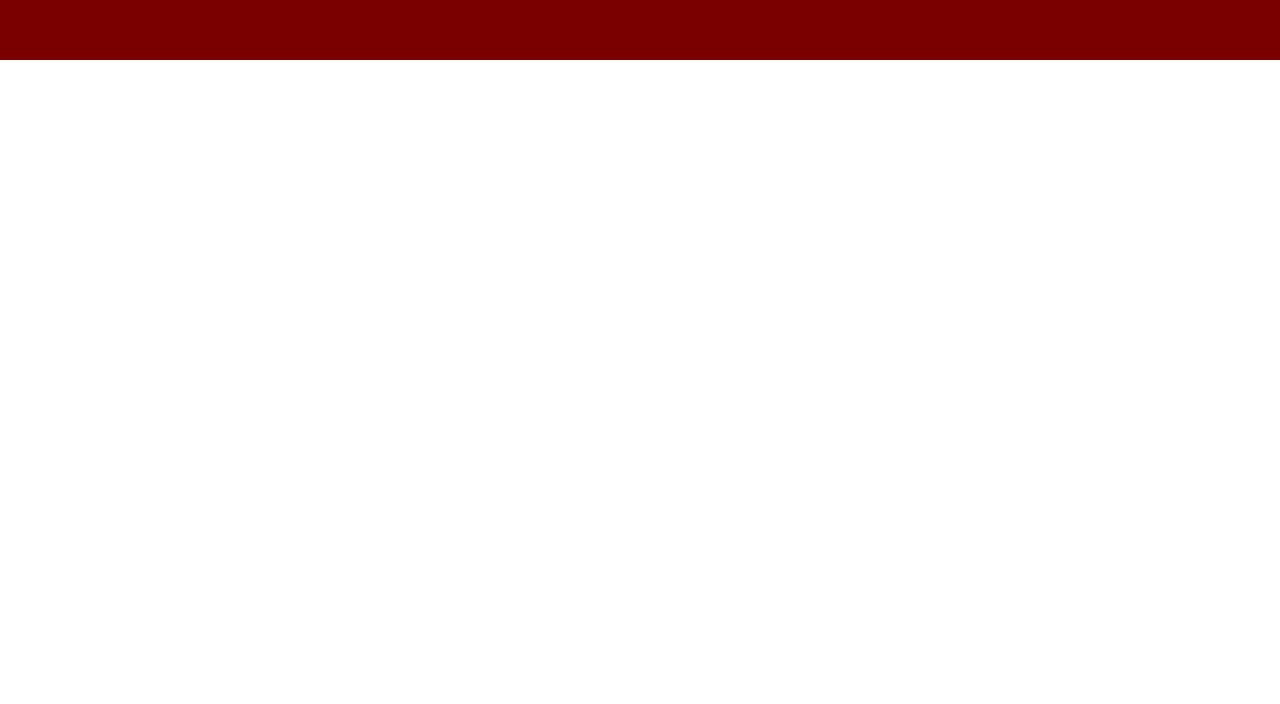
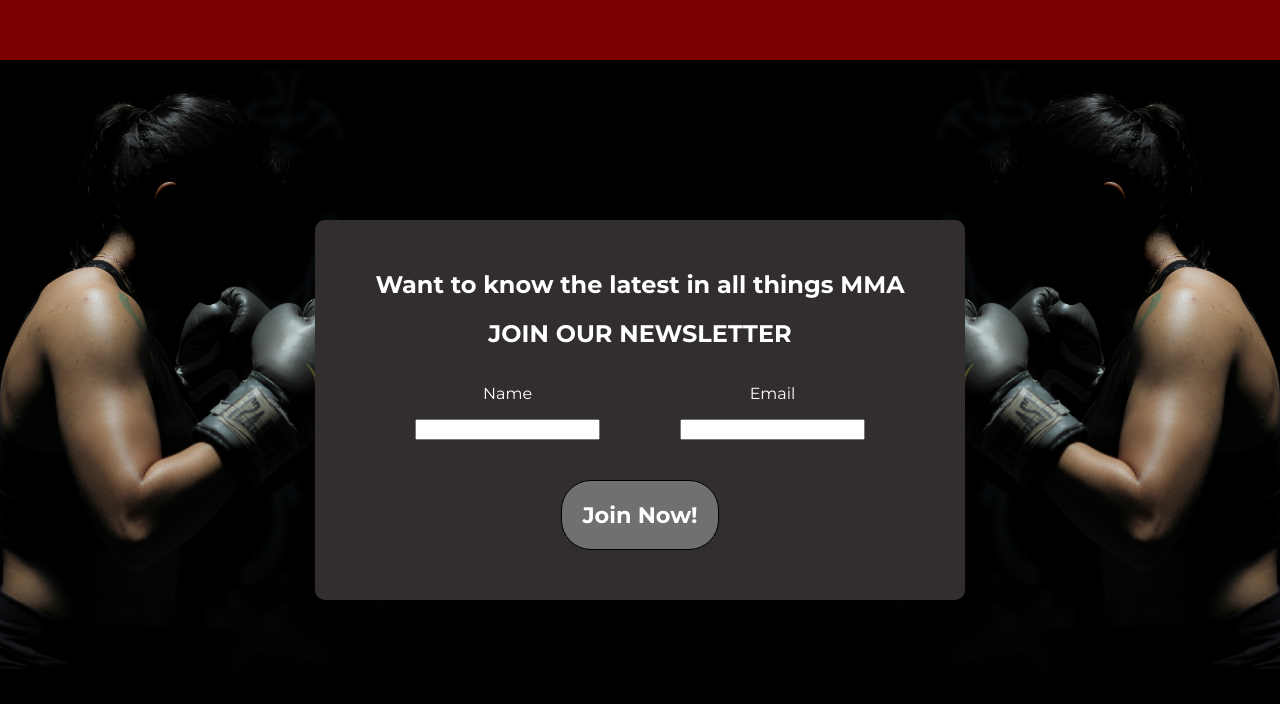
Before and after one commit to SergioGomesHub/Fight-Fitness, a plain HTML site: page index.html in a window 1280 px wide. Shown: the part 1598-2302 px from the top of the page. Before the commit the page ends 1658 px from the top, so only its background shows below. Drawn offline with Linux system fonts and the light colour scheme.

Commit message:
Add Newsletter Section

```diff
--- a/index.html
+++ b/index.html
@@ -88,6 +88,32 @@
     </div>
   </section>
 
+  <section id="newsletter">
+    <img class="boxer-left" src="images/boxer.jpg" alt="boxer-facing-right">
+    <img class="boxer-right" src="images/boxer.jpg" alt="boxer-facing-left">
+
+
+    <div class="news-wrapper">
+      <form class="" action="index.html" method="post">
+        <h1>Want to know the latest in all things MMA</h1>
+        <h2>JOIN OUR NEWSLETTER</h2>
+        <div class="inputs">
+          <div class="input-1">
+            <p>Name</p>
+            <input type="text" name="Name" required>
+          </div>
+          <div class="input-2">
+            <p>Email</p>
+            <input type="email" name="Email" required>
+          </div>
+
+        </div>
+        <button class="news-button" type="button" name="button">Join Now!</button>
+      </form>
+
+    </div>
+  </section>
+
 
 </body>
 <footer>
--- a/main.css
+++ b/main.css
@@ -268,3 +268,65 @@ cite {
     bottom: 130px;
   }
 }
+
+#newsletter {
+  background-color: black;
+  height: 100vh;
+  min-height: 300px;
+  padding-top: 10px;
+}
+
+#newsletter img {
+  width: 400px;
+  z-index: 1;
+  position: absolute;
+}
+
+.boxer-right {
+  right: 0px;
+  transform: scaleX(-1);
+}
+
+.news-wrapper {
+  background-color: #332E2E;
+  position: relative;
+  z-index: 2;
+  width: 60%;
+  max-width: 650px;
+  min-width: 250px;
+  margin: 150px auto;
+  border-radius: 10px;
+  text-align: center;
+  padding: 30px;
+}
+
+.news-button {
+  background-color: #707070;
+  color: white;
+  margin: 20px auto;
+  border: 1px solid black;
+  border-radius: 30px;
+  padding: 20px;
+  font-family: inherit;
+  font-size: 1.4em;
+  font-weight: bold;
+  cursor: pointer;
+}
+
+@media only screen and (max-width: 800px) {
+  .boxer-right {
+    display: none;
+  }
+}
+
+@media only screen and (min-width: 800px) {
+  .inputs {
+    display: flex;
+  }
+  .input-1 {
+    margin: auto 40px 20px auto;
+  }
+  .input-2 {
+    margin: auto auto 20px 40px;
+  }
+}
```
Also changed, not shown: images/boxer.jpg (added).
